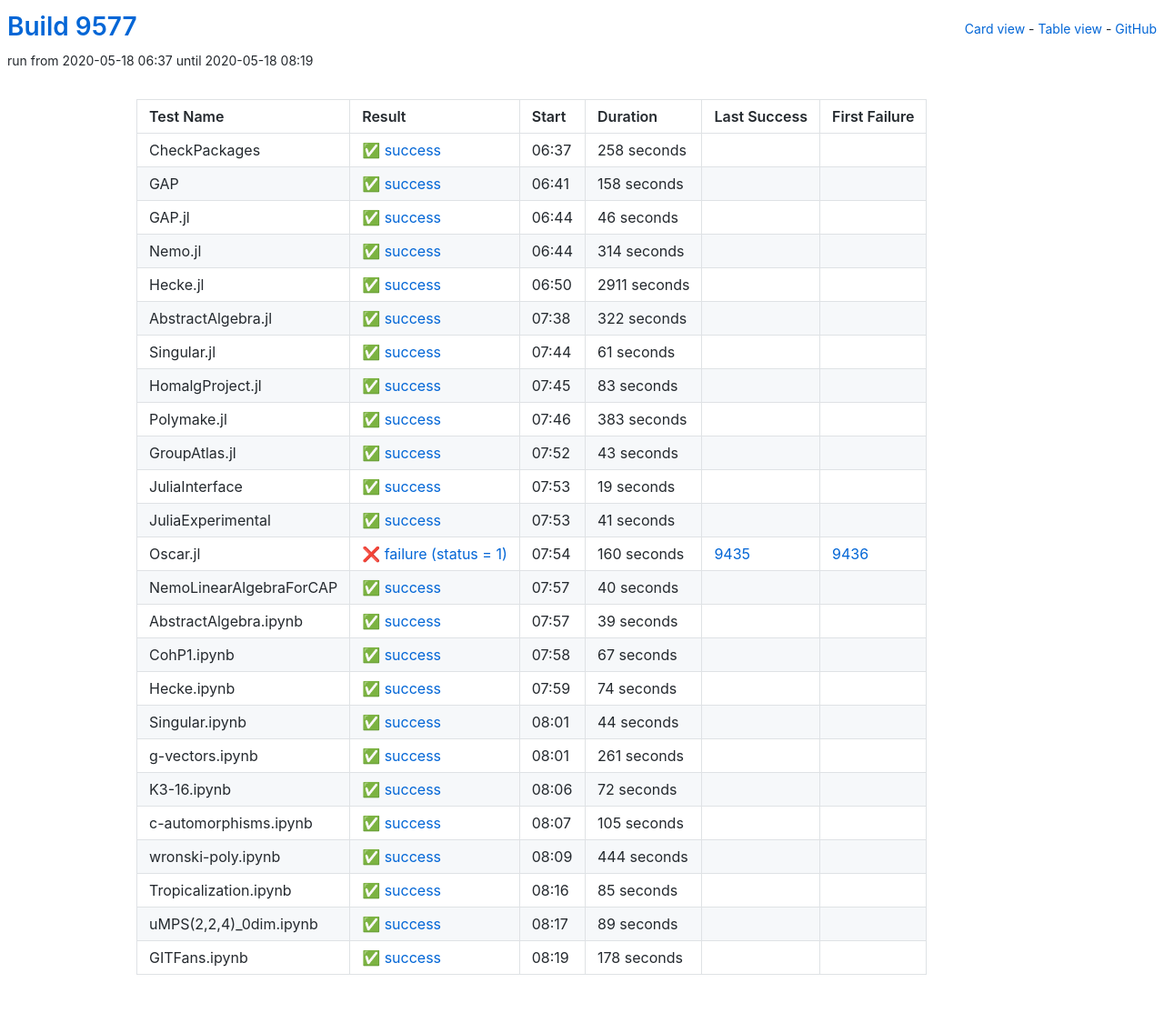
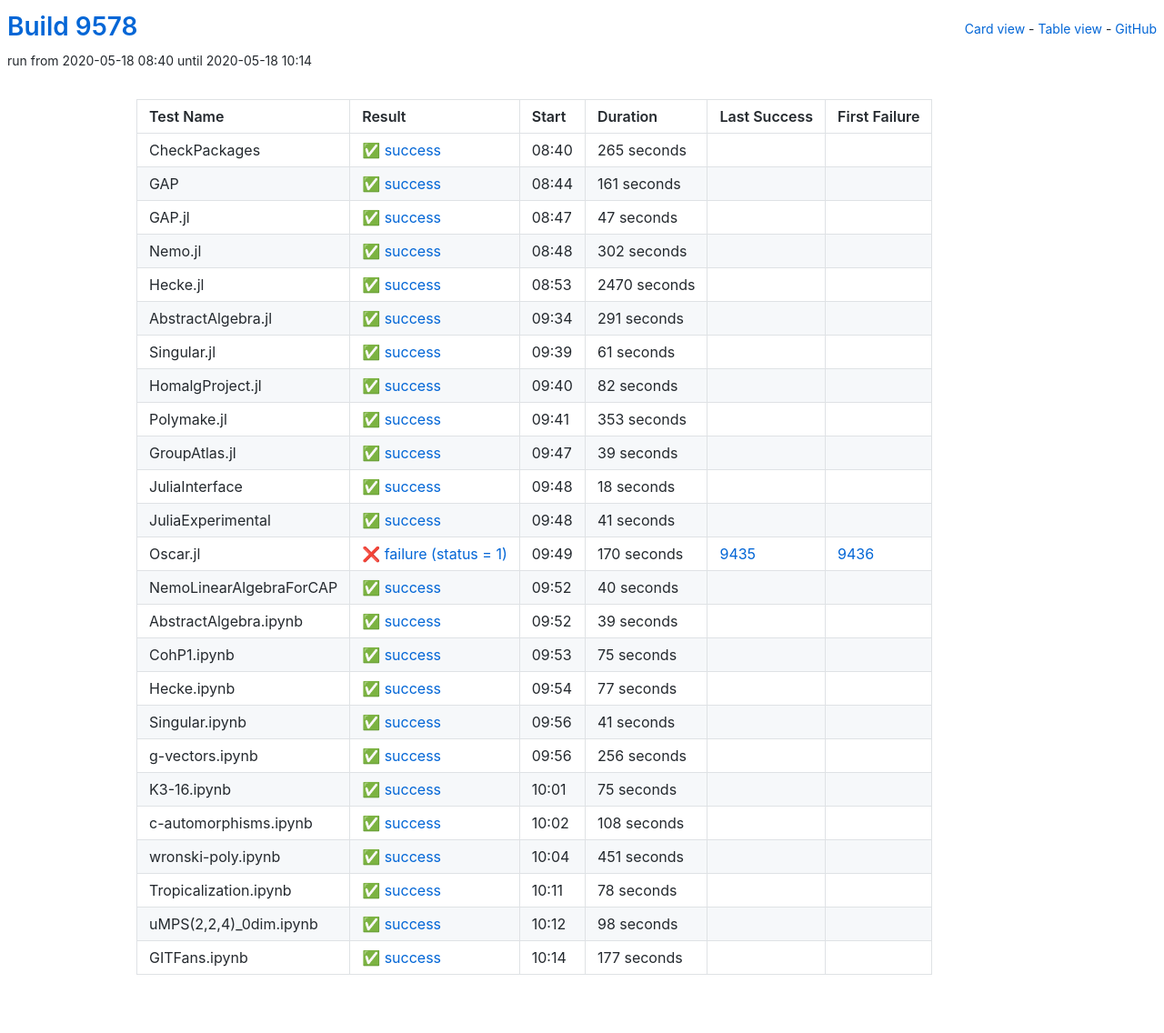
Before and after one commit to oscar-system/oscar-ci-status, a Jekyll site: the page built from table.html, in a window 1280 px wide. Shown: the whole page at 91% size. Built offline with Jekyll 4.4.1, drawn with Linux system fonts in a browser that asks for light colours.

Commit message:
Build 9578

```diff
--- a/_data/ci.yml
+++ b/_data/ci.yml
@@ -1,77 +1,77 @@
-build: 9577
-build_url: https://oscarci.mathematik.uni-kl.de/job/oscar/9577/
+build: 9578
+build_url: https://oscarci.mathematik.uni-kl.de/job/oscar/9578/
 job: oscar
 tests:
-- duration: 258
+- duration: 265
   exitcode: 0
   first_failure: false
   first_failure_url: null
   id: checkpackages
   last_success: false
   last_success_url: null
-  log: https://oscarci.mathematik.uni-kl.de/job/oscar/9577/artifact/logs/build-9577/CheckPackages.log
+  log: https://oscarci.mathematik.uni-kl.de/job/oscar/9578/artifact/logs/build-9578/CheckPackages.log
   name: CheckPackages
-  start: 2020-05-18 06:37
+  start: 2020-05-18 08:40
   status: success
   success: true
-- duration: 158
+- duration: 161
   exitcode: 0
   first_failure: false
   first_failure_url: null
   id: gap
   last_success: false
   last_success_url: null
-  log: https://oscarci.mathematik.uni-kl.de/job/oscar/9577/artifact/logs/build-9577/GAP.log
+  log: https://oscarci.mathematik.uni-kl.de/job/oscar/9578/artifact/logs/build-9578/GAP.log
   name: GAP
-  start: 2020-05-18 06:41
+  start: 2020-05-18 08:44
   status: success
   success: true
-- duration: 46
+- duration: 47
   exitcode: 0
   first_failure: false
   first_failure_url: null
   id: gap-jl
   last_success: false
   last_success_url: null
-  log: https://oscarci.mathematik.uni-kl.de/job/oscar/9577/artifact/logs/build-9577/GAP.jl.log
+  log: https://oscarci.mathematik.uni-kl.de/job/oscar/9578/artifact/logs/build-9578/GAP.jl.log
   name: GAP.jl
-  start: 2020-05-18 06:44
+  start: 2020-05-18 08:47
   status: success
   success: true
-- duration: 314
+- duration: 302
   exitcode: 0
   first_failure: false
   first_failure_url: null
   id: nemo-jl
   last_success: false
   last_success_url: null
-  log: https://oscarci.mathematik.uni-kl.de/job/oscar/9577/artifact/logs/build-9577/Nemo.jl.log
+  log: https://oscarci.mathematik.uni-kl.de/job/oscar/9578/artifact/logs/build-9578/Nemo.jl.log
   name: Nemo.jl
-  start: 2020-05-18 06:44
+  start: 2020-05-18 08:48
   status: success
   success: true
-- duration: 2911
+- duration: 2470
   exitcode: 0
   first_failure: false
   first_failure_url: null
   id: hecke-jl
   last_success: false
   last_success_url: null
-  log: https://oscarci.mathematik.uni-kl.de/job/oscar/9577/artifact/logs/build-9577/Hecke.jl.log
+  log: https://oscarci.mathematik.uni-kl.de/job/oscar/9578/artifact/logs/build-9578/Hecke.jl.log
   name: Hecke.jl
-  start: 2020-05-18 06:50
+  start: 2020-05-18 08:53
   status: success
   success: true
-- duration: 322
+- duration: 291
   exitcode: 0
   first_failure: false
   first_failure_url: null
   id: abstractalgebra-jl
   last_success: false
   last_success_url: null
-  log: https://oscarci.mathematik.uni-kl.de/job/oscar/9577/artifact/logs/build-9577/AbstractAlgebra.jl.log
+  log: https://oscarci.mathematik.uni-kl.de/job/oscar/9578/artifact/logs/build-9578/AbstractAlgebra.jl.log
   name: AbstractAlgebra.jl
-  start: 2020-05-18 07:38
+  start: 2020-05-18 09:34
   status: success
   success: true
 - duration: 61
@@ -81,57 +81,57 @@ tests:
   id: singular-jl
   last_success: false
   last_success_url: null
-  log: https://oscarci.mathematik.uni-kl.de/job/oscar/9577/artifact/logs/build-9577/Singular.jl.log
+  log: https://oscarci.mathematik.uni-kl.de/job/oscar/9578/artifact/logs/build-9578/Singular.jl.log
   name: Singular.jl
-  start: 2020-05-18 07:44
+  start: 2020-05-18 09:39
   status: success
   success: true
-- duration: 83
+- duration: 82
   exitcode: 0
   first_failure: false
   first_failure_url: null
   id: homalgproject-jl
   last_success: false
   last_success_url: null
-  log: https://oscarci.mathematik.uni-kl.de/job/oscar/9577/artifact/logs/build-9577/HomalgProject.jl.log
+  log: https://oscarci.mathematik.uni-kl.de/job/oscar/9578/artifact/logs/build-9578/HomalgProject.jl.log
   name: HomalgProject.jl
-  start: 2020-05-18 07:45
+  start: 2020-05-18 09:40
   status: success
   success: true
-- duration: 383
+- duration: 353
   exitcode: 0
   first_failure: false
   first_failure_url: null
   id: polymake-jl
   last_success: false
   last_success_url: null
-  log: https://oscarci.mathematik.uni-kl.de/job/oscar/9577/artifact/logs/build-9577/Polymake.jl.log
+  log: https://oscarci.mathematik.uni-kl.de/job/oscar/9578/artifact/logs/build-9578/Polymake.jl.log
   name: Polymake.jl
-  start: 2020-05-18 07:46
+  start: 2020-05-18 09:41
   status: success
   success: true
-- duration: 43
+- duration: 39
   exitcode: 0
   first_failure: false
   first_failure_url: null
   id: groupatlas-jl
   last_success: false
   last_success_url: null
-  log: https://oscarci.mathematik.uni-kl.de/job/oscar/9577/artifact/logs/build-9577/GroupAtlas.jl.log
+  log: https://oscarci.mathematik.uni-kl.de/job/oscar/9578/artifact/logs/build-9578/GroupAtlas.jl.log
   name: GroupAtlas.jl
-  start: 2020-05-18 07:52
+  start: 2020-05-18 09:47
   status: success
   success: true
-- duration: 19
+- duration: 18
   exitcode: 0
   first_failure: false
   first_failure_url: null
   id: juliainterface
   last_success: false
   last_success_url: null
-  log: https://oscarci.mathematik.uni-kl.de/job/oscar/9577/artifact/logs/build-9577/JuliaInterface.log
+  log: https://oscarci.mathematik.uni-kl.de/job/oscar/9578/artifact/logs/build-9578/JuliaInterface.log
   name: JuliaInterface
-  start: 2020-05-18 07:53
+  start: 2020-05-18 09:48
   status: success
   success: true
 - duration: 41
@@ -141,21 +141,21 @@ tests:
   id: juliaexperimental
   last_success: false
   last_success_url: null
-  log: https://oscarci.mathematik.uni-kl.de/job/oscar/9577/artifact/logs/build-9577/JuliaExperimental.log
+  log: https://oscarci.mathematik.uni-kl.de/job/oscar/9578/artifact/logs/build-9578/JuliaExperimental.log
   name: JuliaExperimental
-  start: 2020-05-18 07:53
+  start: 2020-05-18 09:48
   status: success
   success: true
-- duration: 160
+- duration: 170
   exitcode: 1
   first_failure: 9436
   first_failure_url: https://oscarci.mathematik.uni-kl.de/job/oscar/9436/
   id: oscar-jl
   last_success: 9435
   last_success_url: https://oscarci.mathematik.uni-kl.de/job/oscar/9435/
-  log: https://oscarci.mathematik.uni-kl.de/job/oscar/9577/artifact/logs/build-9577/Oscar.jl.log
+  log: https://oscarci.mathematik.uni-kl.de/job/oscar/9578/artifact/logs/build-9578/Oscar.jl.log
   name: Oscar.jl
-  start: 2020-05-18 07:54
+  start: 2020-05-18 09:49
   status: failure
   success: false
 - duration: 40
@@ -165,9 +165,9 @@ tests:
   id: nemolinearalgebraforcap
   last_success: false
   last_success_url: null
-  log: https://oscarci.mathematik.uni-kl.de/job/oscar/9577/artifact/logs/build-9577/NemoLinearAlgebraForCAP.log
+  log: https://oscarci.mathematik.uni-kl.de/job/oscar/9578/artifact/logs/build-9578/NemoLinearAlgebraForCAP.log
   name: NemoLinearAlgebraForCAP
-  start: 2020-05-18 07:57
+  start: 2020-05-18 09:52
   status: success
   success: true
 - duration: 39
@@ -177,128 +177,128 @@ tests:
   id: abstractalgebra-ipynb
   last_success: false
   last_success_url: null
-  log: https://oscarci.mathematik.uni-kl.de/job/oscar/9577/artifact/logs/build-9577/AbstractAlgebra.ipynb.log
+  log: https://oscarci.mathematik.uni-kl.de/job/oscar/9578/artifact/logs/build-9578/AbstractAlgebra.ipynb.log
   name: AbstractAlgebra.ipynb
-  start: 2020-05-18 07:57
+  start: 2020-05-18 09:52
   status: success
   success: true
-- duration: 67
+- duration: 75
   exitcode: 0
   first_failure: false
   first_failure_url: null
   id: cohp1-ipynb
   last_success: false
   last_success_url: null
-  log: https://oscarci.mathematik.uni-kl.de/job/oscar/9577/artifact/logs/build-9577/CohP1.ipynb.log
+  log: https://oscarci.mathematik.uni-kl.de/job/oscar/9578/artifact/logs/build-9578/CohP1.ipynb.log
   name: CohP1.ipynb
-  start: 2020-05-18 07:58
+  start: 2020-05-18 09:53
   status: success
   success: true
-- duration: 74
+- duration: 77
   exitcode: 0
   first_failure: false
   first_failure_url: null
   id: hecke-ipynb
   last_success: false
   last_success_url: null
-  log: https://oscarci.mathematik.uni-kl.de/job/oscar/9577/artifact/logs/build-9577/Hecke.ipynb.log
+  log: https://oscarci.mathematik.uni-kl.de/job/oscar/9578/artifact/logs/build-9578/Hecke.ipynb.log
   name: Hecke.ipynb
-  start: 2020-05-18 07:59
+  start: 2020-05-18 09:54
   status: success
   success: true
-- duration: 44
+- duration: 41
   exitcode: 0
   first_failure: false
   first_failure_url: null
   id: singular-ipynb
   last_success: false
   last_success_url: null
-  log: https://oscarci.mathematik.uni-kl.de/job/oscar/9577/artifact/logs/build-9577/Singular.ipynb.log
+  log: https://oscarci.mathematik.uni-kl.de/job/oscar/9578/artifact/logs/build-9578/Singular.ipynb.log
   name: Singular.ipynb
-  start: 2020-05-18 08:01
+  start: 2020-05-18 09:56
   status: success
   success: true
-- duration: 261
+- duration: 256
   exitcode: 0
   first_failure: false
   first_failure_url: null
   id: g-vectors-ipynb
   last_success: false
   last_success_url: null
-  log: https://oscarci.mathematik.uni-kl.de/job/oscar/9577/artifact/logs/build-9577/g-vectors.ipynb.log
+  log: https://oscarci.mathematik.uni-kl.de/job/oscar/9578/artifact/logs/build-9578/g-vectors.ipynb.log
   name: g-vectors.ipynb
-  start: 2020-05-18 08:01
+  start: 2020-05-18 09:56
   status: success
   success: true
-- duration: 72
+- duration: 75
   exitcode: 0
   first_failure: false
   first_failure_url: null
   id: k3-16-ipynb
   last_success: false
   last_success_url: null
-  log: https://oscarci.mathematik.uni-kl.de/job/oscar/9577/artifact/logs/build-9577/K3-16.ipynb.log
+  log: https://oscarci.mathematik.uni-kl.de/job/oscar/9578/artifact/logs/build-9578/K3-16.ipynb.log
   name: K3-16.ipynb
-  start: 2020-05-18 08:06
+  start: 2020-05-18 10:01
   status: success
   success: true
-- duration: 105
+- duration: 108
   exitcode: 0
   first_failure: false
   first_failure_url: null
   id: c-automorphisms-ipynb
   last_success: false
   last_success_url: null
-  log: https://oscarci.mathematik.uni-kl.de/job/oscar/9577/artifact/logs/build-9577/c-automorphisms.ipynb.log
+  log: https://oscarci.mathematik.uni-kl.de/job/oscar/9578/artifact/logs/build-9578/c-automorphisms.ipynb.log
   name: c-automorphisms.ipynb
-  start: 2020-05-18 08:07
+  start: 2020-05-18 10:02
   status: success
   success: true
-- duration: 444
+- duration: 451
   exitcode: 0
   first_failure: false
   first_failure_url: null
   id: wronski-poly-ipynb
   last_success: false
   last_success_url: null
-  log: https://oscarci.mathematik.uni-kl.de/job/oscar/9577/artifact/logs/build-9577/wronski-poly.ipynb.log
+  log: https://oscarci.mathematik.uni-kl.de/job/oscar/9578/artifact/logs/build-9578/wronski-poly.ipynb.log
   name: wronski-poly.ipynb
-  start: 2020-05-18 08:09
+  start: 2020-05-18 10:04
   status: success
   success: true
-- duration: 85
+- duration: 78
   exitcode: 0
   first_failure: false
   first_failure_url: null
   id: tropicalization-ipynb
   last_success: false
   last_success_url: null
-  log: https://oscarci.mathematik.uni-kl.de/job/oscar/9577/artifact/logs/build-9577/Tropicalization.ipynb.log
+  log: https://oscarci.mathematik.uni-kl.de/job/oscar/9578/artifact/logs/build-9578/Tropicalization.ipynb.log
   name: Tropicalization.ipynb
-  start: 2020-05-18 08:16
+  start: 2020-05-18 10:11
   status: success
   success: true
-- duration: 89
+- duration: 98
   exitcode: 0
   first_failure: false
   first_failure_url: null
   id: umps-2-2-4-0dim-ipynb
   last_success: false
   last_success_url: null
-  log: https://oscarci.mathematik.uni-kl.de/job/oscar/9577/artifact/logs/build-9577/uMPS-2-2-4-_0dim.ipynb.log
+  log: https://oscarci.mathematik.uni-kl.de/job/oscar/9578/artifact/logs/build-9578/uMPS-2-2-4-_0dim.ipynb.log
   name: uMPS(2,2,4)_0dim.ipynb
-  start: 2020-05-18 08:17
+  start: 2020-05-18 10:12
   status: success
   success: true
-- duration: 178
+- duration: 177
   exitcode: 0
   first_failure: false
   first_failure_url: null
   id: gitfans-ipynb
   last_success: false
   last_success_url: null
-  log: https://oscarci.mathematik.uni-kl.de/job/oscar/9577/artifact/logs/build-9577/GITFans.ipynb.log
+  log: https://oscarci.mathematik.uni-kl.de/job/oscar/9578/artifact/logs/build-9578/GITFans.ipynb.log
   name: GITFans.ipynb
-  start: 2020-05-18 08:19
+  start: 2020-05-18 10:14
   status: success
   success: true
```
Also changed, not shown: README.md.
